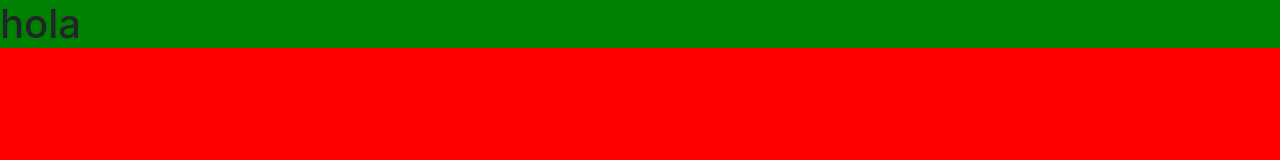
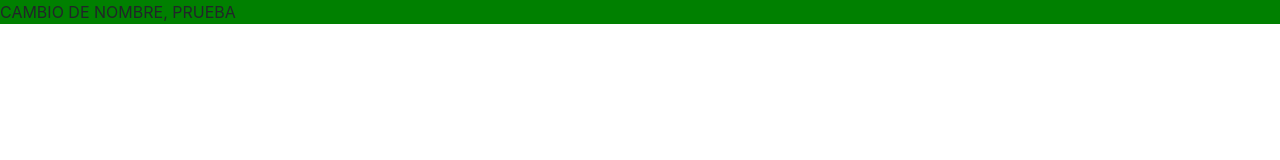
Before and after one commit to Saiichigo/Javascript-Curso, a plain HTML site: page index.html in a window 1280 px wide. Drawn offline with nearby package versions, Linux system fonts and the light colour scheme.

Commit message:
comienzo del DOM

```diff
--- a/index.html
+++ b/index.html
@@ -5,13 +5,12 @@
 	<link href="https://stackpath.bootstrapcdn.com/bootstrap/4.1.3/css/bootstrap.min.css" rel="stylesheet" integrity="sha384-MCw98/SFnGE8fJT3GXwEOngsV7Zt27NXFoaoApmYm81iuXoPkFOJwJ8ERdknLPMO" crossorigin="anonymous">
 	<link rel="stylesheet" href="style.css">
 	<title>hola mundo guillermo </title>
-<!-- 	<script type="text/javascript" src="js/18-arrays.js"></script>
- -->	<script src="https://cdnjs.cloudflare.com/ajax/libs/vue/2.4.2/vue.min.js"></script>
+	<script src="https://cdnjs.cloudflare.com/ajax/libs/vue/2.4.2/vue.min.js"></script>
 </head>
 <body>
-<div class="contendor_master">
+<div class="contendor_master2" id="contenedor_master">
 <h1>hola</h1>
-
 </div>
+ 	<script type="text/javascript" src="js/20-dom.js"></script>
 </body>
 </html>
--- /dev/null
+++ b/js/20-dom.js
@@ -0,0 +1,17 @@
+'use strict'
+
+//DOM document objet model
+// https://platzi.com/blog/sublime-text-setui/
+
+// var prueba = document.getElementById("contenedor_master")
+// prueba.innerHTML ="CAMBIO DE NOMBRE, PRUEBA"
+// prueba.style.background = 'green'
+
+// console.log(prueba)
+
+
+var prueba = document.querySelector("#contenedor_master")
+ prueba.innerHTML ="CAMBIO DE NOMBRE, PRUEBA"
+ prueba.style.background = 'green'
+
+console.log(prueba)
--- a/style.css
+++ b/style.css
@@ -1,7 +1,7 @@
 body {
 
-	background: red;
+	background: white;
 }
-.contendor_master{
-	background-color: green;
+.contendor_master2{
+	background-color: blue;
 }
```
Also changed, not shown: js/18-ejercicio-array.js (added, +53 -0 lines).
